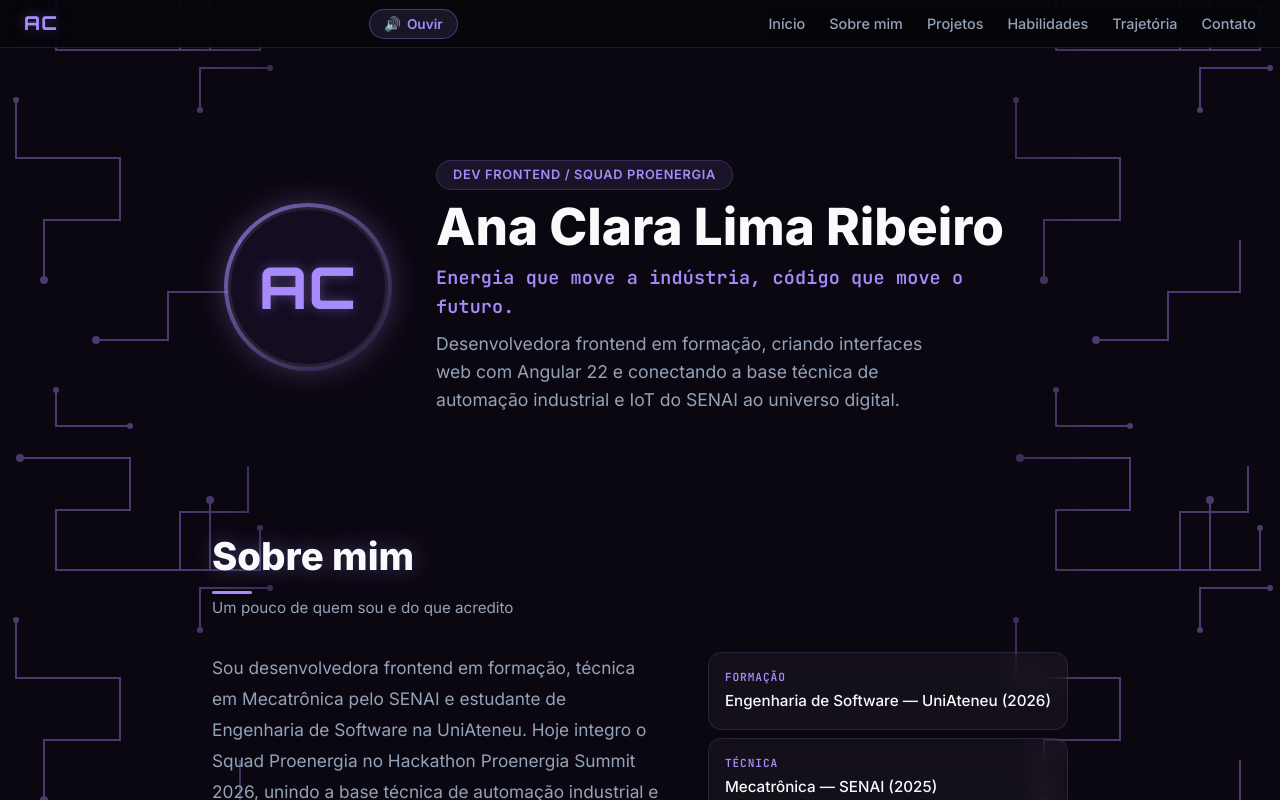
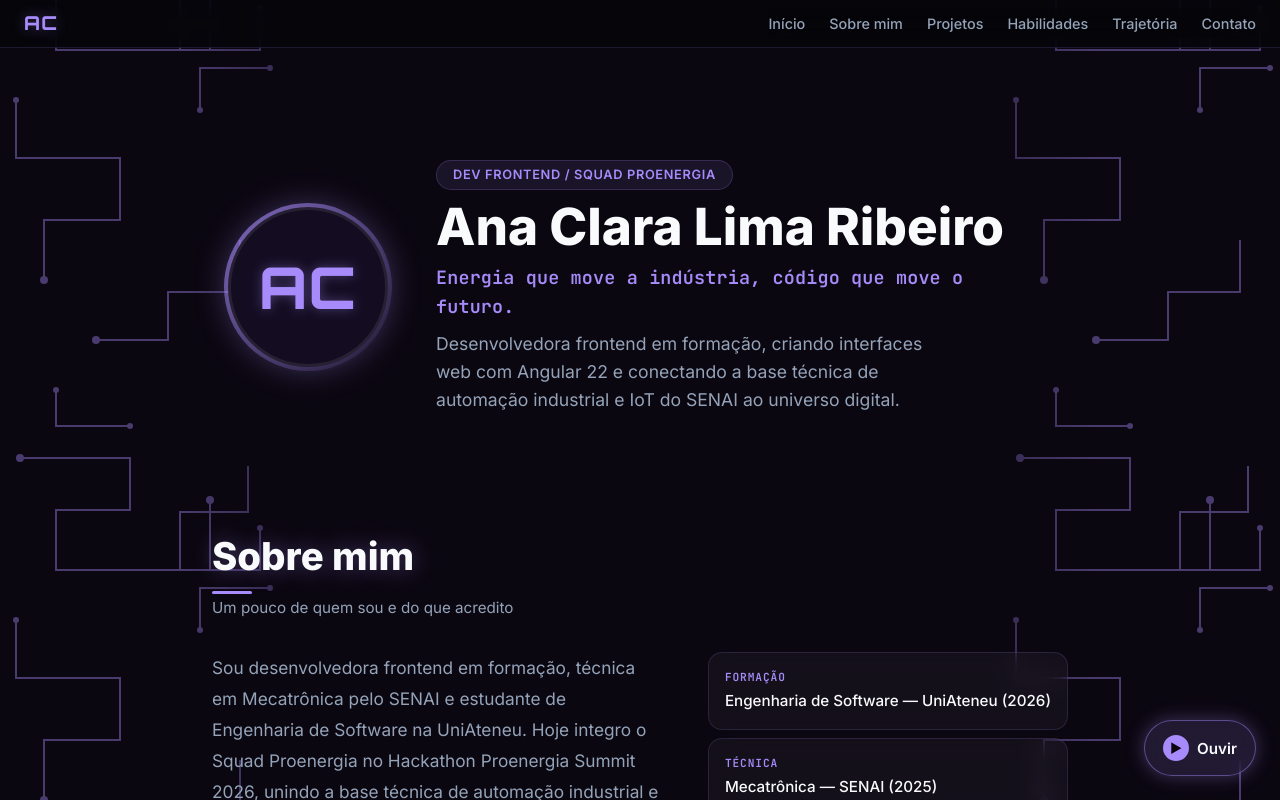
Before and after one commit to claralimadev/curriculo-ana, an Angular app: page / in a window 1280 px wide. Shown: the top 800 px of the page. Built offline with nearby package versions, Linux system fonts and the light colour scheme.

Commit message:
feat: mini podcast flutuante (ouvinte de voz) estrela estilo Detran; Libras roxo -> azul original; navbar limpo

```diff
--- a/src/app/app.html
+++ b/src/app/app.html
@@ -1,3 +1,4 @@
+<app-podcast />
 <app-navbar />
 <div class="circuito circuito--esquerda" [style.transform]="parallaxEsq()" [style.background-image]="circuitBg" [style.--lado-opacity]="ladoOpacity()" aria-hidden="true"></div>
 <main class="app-container">
--- a/src/app/app.ts
+++ b/src/app/app.ts
@@ -6,6 +6,7 @@ import { ProjetosComponent } from './components/projetos/projetos';
 import { SkillsComponent } from './components/skills/skills';
 import { ExperienciaComponent } from './components/experiencia/experiencia';
 import { ContatoComponent } from './components/contato/contato';
+import { PodcastComponent } from './components/podcast/podcast';
 
 @Component({
   selector: 'app-root',
@@ -17,7 +18,8 @@ import { ContatoComponent } from './components/contato/contato';
     ProjetosComponent,
     SkillsComponent,
     ExperienciaComponent,
-    ContatoComponent
+    ContatoComponent,
+    PodcastComponent
   ],
   templateUrl: './app.html',
   styleUrl: './app.scss'
--- a/src/app/components/navbar/navbar.html
+++ b/src/app/components/navbar/navbar.html
@@ -3,20 +3,9 @@
 
   <button
     type="button"
-    class="navbar__ler"
-    [class.navbar__ler--ativo]="lendo()"
-    [attr.aria-pressed]="lendo()"
-    [attr.aria-label]="lendo() ? 'Parar de ler em voz alta' : 'Ler a página em voz alta'"
-    (click)="ler()">
-    <span aria-hidden="true">{{ lendo() ? '⏹' : '🔊' }}</span>
-    <span class="navbar__ler-texto">{{ lendo() ? 'Parar' : 'Ouvir' }}</span>
-  </button>
-
-  <button
-    type="button"
     class="navbar__toggle"
     [attr.aria-expanded]="aberto()"
-    aria-label="Abrir menu"
+    [attr.aria-label]="aberto() ? 'Fechar menu' : 'Abrir menu'"
     (click)="toggle()">
     <span aria-hidden="true"></span>
     <span aria-hidden="true"></span>
--- a/src/app/components/navbar/navbar.ts
+++ b/src/app/components/navbar/navbar.ts
@@ -11,57 +11,7 @@ import { Component, ChangeDetectionStrategy, signal } from '@angular/core';
 export class NavbarComponent {
   aberto = signal(false);
 
-  lendo = signal(false);
-
   toggle(): void {
     this.aberto.update(v => !v);
   }
-
-  ler(): void {
-    const synth = window.speechSynthesis;
-    if (!synth) {
-      alert('Seu navegador não suporta leitura em voz alta. Tente no Chrome.');
-      return;
-    }
-
-    if (this.lendo()) {
-      synth.cancel();
-      this.lendo.set(false);
-      return;
-    }
-
-    const raiz = document.querySelector('app-root');
-    const texto = raiz?.textContent?.replace(/\s+/g, ' ').trim();
-    if (!texto) {
-      return;
-    }
-
-    synth.cancel();
-
-    const partes = this.dividir(texto, 1600);
-    partes.forEach((parte, i) => {
-      const fala = new SpeechSynthesisUtterance(parte);
-      fala.lang = 'pt-BR';
-      fala.rate = 0.95;
-      if (i === partes.length - 1) {
-        fala.onend = () => this.lendo.set(false);
-      }
-      synth.speak(fala);
-    });
-
-    // Alguns celulares pausam a fala até o browser "acordar" o áudio
-    setTimeout(() => {
-      if (synth.paused) synth.resume();
-    }, 300);
-
-    this.lendo.set(true);
-  }
-
-  private dividir(texto: string, tamanho: number): string[] {
-    const partes: string[] = [];
-    for (let i = 0; i < texto.length; i += tamanho) {
-      partes.push(texto.slice(i, i + tamanho));
-    }
-    return partes;
-  }
 }
--- /dev/null
+++ b/src/app/components/podcast/podcast.html
@@ -0,0 +1,11 @@
+<button
+  type="button"
+  class="podcast"
+  [class.podcast--tocando]="tocando()"
+  [attr.aria-pressed]="tocando()"
+  [attr.aria-label]="tocando() ? 'Pausar o mini podcast lido em voz alta' : 'Ouvir um mini podcast sobre a Ana Clara em voz alta'"
+  [title]="tocando() ? 'Pausar mini podcast' : 'Ouvir mini podcast'"
+  (click)="alternar()">
+  <span class="podcast__icone" aria-hidden="true">{{ tocando() ? '⏸' : '▶' }}</span>
+  <span class="podcast__rotulo">{{ tocando() ? 'Parar' : 'Ouvir' }}</span>
+</button>
--- /dev/null
+++ b/src/app/components/podcast/podcast.scss
@@ -0,0 +1,63 @@
+@use '../../../styles/mixins' as *;
+
+:host {
+  display: block;
+}
+
+.podcast {
+  position: fixed;
+  right: var(--space-lg);
+  bottom: var(--space-lg);
+  z-index: 120;
+  display: inline-flex;
+  align-items: center;
+  gap: var(--space-sm);
+  padding: 14px 18px;
+  font-family: var(--font-body);
+  font-size: 0.95rem;
+  font-weight: 600;
+  color: var(--text-primary);
+  background: rgba(167, 139, 250, 0.14);
+  backdrop-filter: blur(10px);
+  -webkit-backdrop-filter: blur(10px);
+  border: 1px solid rgba(167, 139, 250, 0.45);
+  border-radius: var(--radius-full);
+  cursor: pointer;
+  box-shadow: 0 0 18px rgba(167, 139, 250, 0.35);
+  transition: background var(--transition-fast), box-shadow var(--transition-fast), transform var(--transition-fast);
+
+  &:hover {
+    background: rgba(167, 139, 250, 0.24);
+    box-shadow: 0 0 26px rgba(167, 139, 250, 0.55);
+    transform: translateY(-2px);
+  }
+
+  &--tocando {
+    background: rgba(250, 139, 192, 0.18);
+    border-color: rgba(250, 139, 192, 0.55);
+    box-shadow: 0 0 22px rgba(250, 139, 192, 0.5);
+  }
+
+  &__icone {
+    display: inline-flex;
+    align-items: center;
+    justify-content: center;
+    width: 26px;
+    height: 26px;
+    font-size: 0.8rem;
+    color: var(--bg-primary);
+    background: var(--accent);
+    border-radius: 50%;
+    flex: none;
+  }
+
+  @include mobile {
+    right: var(--space-md);
+    bottom: var(--space-md);
+    padding: 12px 14px;
+
+    .podcast__rotulo {
+      display: none;
+    }
+  }
+}
--- /dev/null
+++ b/src/app/components/podcast/podcast.ts
@@ -0,0 +1,53 @@
+import { Component, ChangeDetectionStrategy, signal } from '@angular/core';
+
+@Component({
+  selector: 'app-podcast',
+  standalone: true,
+  imports: [],
+  templateUrl: './podcast.html',
+  styleUrl: './podcast.scss',
+  changeDetection: ChangeDetectionStrategy.OnPush
+})
+export class PodcastComponent {
+  tocando = signal(false);
+
+  private roteiro = [
+    'Olá! Este é o mini podcast do currículo da Ana Clara. A Ana Clara é desenvolvedora frontend em formação, técnica em Mecatrônica pelo SENAI e estudante de Engenharia de Software na UniAteneu. Hoje ela integra o Squad Proenergia no Hackathon Proenergia Summit de 2026, juntando a base técnica de automação industrial e IoT com as interfaces web modernas.',
+    'O que ela mais gosta de fazer é construir interfaces bonitas e acessíveis, porque acredita que a web precisa ser um lugar para todo mundo. Por isso este site tem ferramentas de acessibilidade, como o tradutor de Libras e o botão de leitura em voz alta que você está usando agora.',
+    'Entre as habilidades dela estão HTML, CSS, TypeScript e Angular, além do conhecimento em automação, CLP, sensores e robótica. O trabalho que ela leva para o hackathon é um projeto feito em equipe, com foco em energia e tecnologia.',
+    'Se quiser trocar uma ideia, é só ir na seção de contato: e-mail, LinkedIn, WhatsApp e telefone. Esse foi o mini podcast. Obrigado por ouvir e até a próxima!'
+  ];
+
+  alternar(): void {
+    const synth = window.speechSynthesis;
+    if (!synth) {
+      alert('Seu navegador não suporta leitura em voz alta. Tente no Chrome.');
+      return;
+    }
+
+    if (this.tocando()) {
+      synth.cancel();
+      this.tocando.set(false);
+      return;
+    }
+
+    synth.cancel();
+
+    this.roteiro.forEach((parte, i) => {
+      const fala = new SpeechSynthesisUtterance(parte);
+      fala.lang = 'pt-BR';
+      fala.rate = 0.95;
+      if (i === this.roteiro.length - 1) {
+        fala.onend = () => this.tocando.set(false);
+      }
+      synth.speak(fala);
+    });
+
+    // Alguns celulares pausam a fala até o browser "acordar" o áudio
+    setTimeout(() => {
+      if (synth.paused) synth.resume();
+    }, 300);
+
+    this.tocando.set(true);
+  }
+}
--- a/src/index.html
+++ b/src/index.html
@@ -27,11 +27,10 @@
       var wrapper = document.getElementById('vlibras-access-wrapper');
       if (wrapper && wrapper.shadowRoot) {
         var style = document.createElement('style');
-        style.textContent = [
+style.textContent = [
           '#vlibras-popup { display: none !important; }',
           '#vlibras-access { top: 72px !important; right: 16px !important; left: auto !important; width: 46px !important; height: 46px !important; }',
-          '#vlibras-button { width: 46px !important; height: 46px !important; border-radius: 12px !important; background: #7c3aed !important; box-shadow: 0 0 14px rgba(167, 139, 250, 0.6) !important; }',
-          '#vlibras-button img { width: 100% !important; height: 100% !important; object-fit: contain !important; filter: brightness(0) invert(1) !important; }',
+          '#vlibras-button { width: 46px !important; height: 46px !important; }',
           '@media (max-width: 767px) { #vlibras-access { top: 70px !important; right: 12px !important; width: 42px !important; height: 42px !important; } #vlibras-button { width: 42px !important; height: 42px !important; } }'
         ].join('\n');
         wrapper.shadowRoot.appendChild(style);
```
